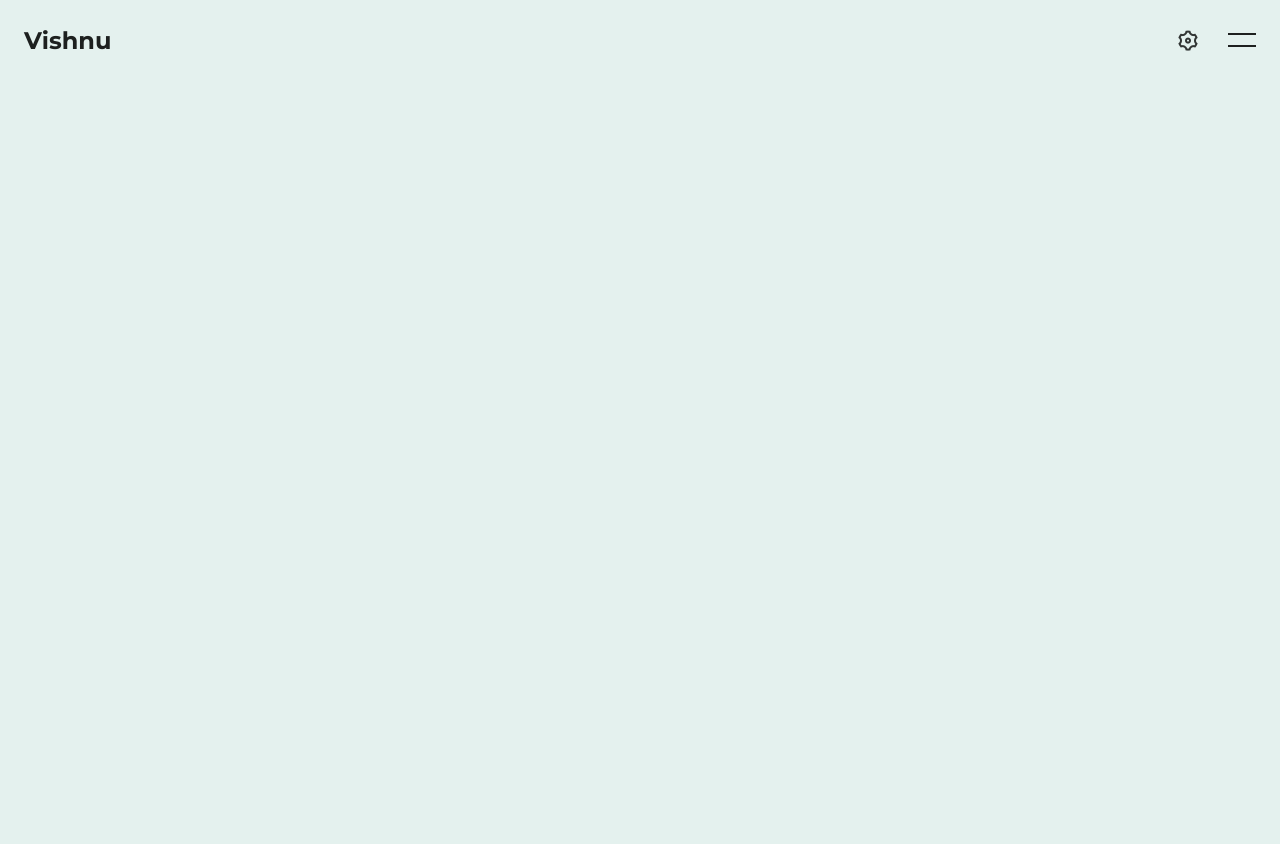
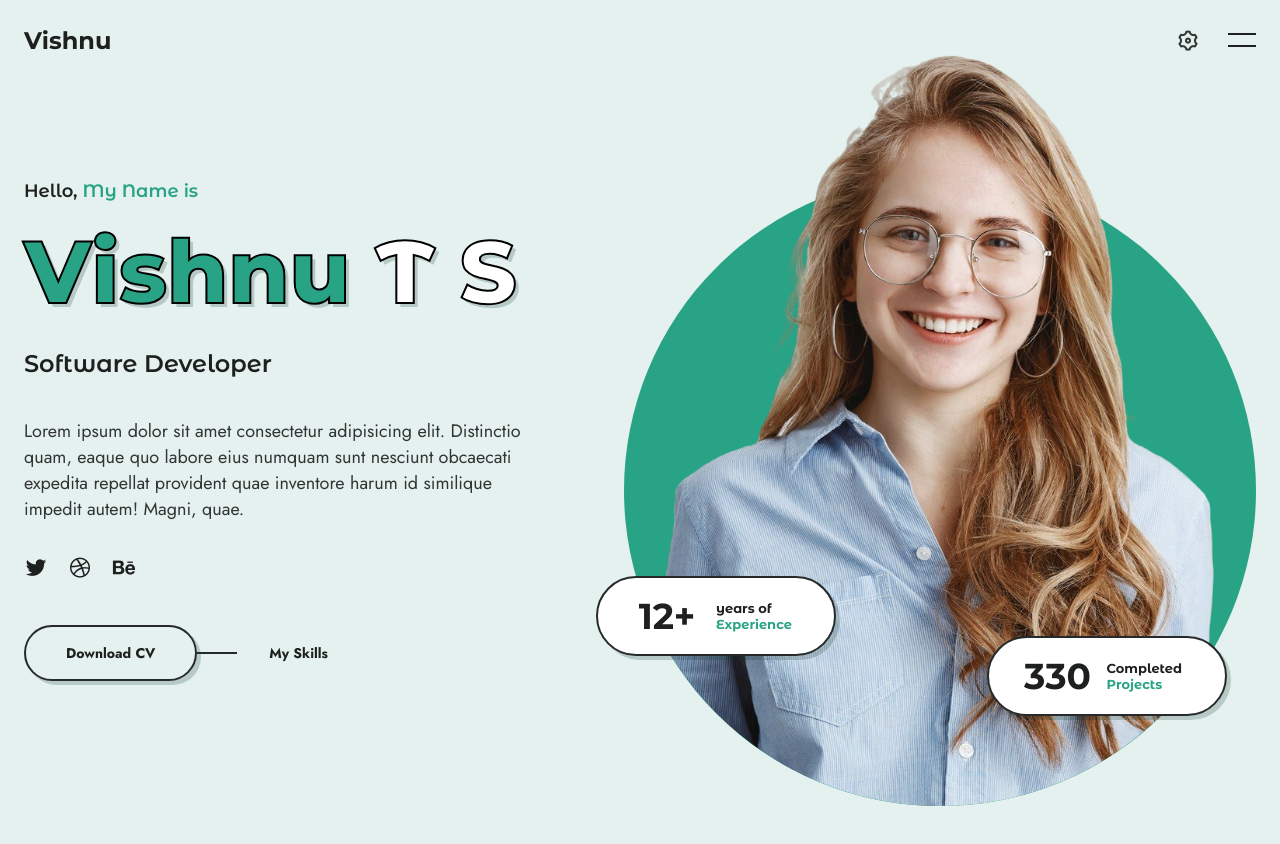
Before and after one commit to Vishnu-11124/Portfolio-vishnu, a plain HTML site: page index.html in a window 1280 px wide. Before the commit the page ends 800 px from the top, so only its background shows below. Drawn offline with nearby package versions, Linux system fonts and the light colour scheme.

Commit message:
home section completed

```diff
--- a/assets/css/styles.css
+++ b/assets/css/styles.css
@@ -109,6 +109,50 @@ textarea {
 
 .social-link:hover{
   color: var(--first-color);
+}
+
+.section{
+  padding-block: 7rem;
+}
+
+.btn,
+.home-link{
+  display: inline-block;
+  color: var(--title-color);
+  font-size: var(--small-font-size);
+  font-weight: var(--font-bold);
+  position: relative;
+}
+
+.btn{
+  border: 2px solid var(--border-color);
+  box-shadow: 4px 4px var(--shadow-color);
+  padding: 1rem 2.5rem;
+  border-radius: 3rem;
+  transition: color 0.7s var(--transition);
+}
+
+.btn:hover{
+  color: var(--white-color);
+}
+
+.btn::before{
+  content: '';
+  position: absolute;
+  inset: 2px;
+  background-color: var(--first-color);
+  border-radius: inherit;
+  transform: scale(0.3);
+  filter: blur(10px);
+  opacity: 0;
+  z-index: -10;
+  transition: all 0.7s var(--transition);
+}
+
+.btn:hover::before{
+  transform: scale(1);
+  filter: blur(0);
+  opacity: 1;
 }
 
 /*=============== LAYOUT ===============*/
@@ -236,7 +280,134 @@ textarea {
 /*=============== MAIN ===============*/
 
 /*=============== HOME ===============*/
+.home-container{
+  padding-block: 4.25rem;
+}
 
+.home-content{
+  position: relative;
+}
+
+.home-subtitle{
+  font-size: var(--large-font-size);
+  font-weight: var(--font-semi-bold);
+  margin-bottom: 1rem ;
+}
+
+.home-subtitle span,
+.home-title span{
+  color: var(--first-color);
+}
+
+.home-title{
+  font-size: var(--big-font-size);
+  font-weight: var(--font-black);
+  color: var(--white-color);
+  -webkit-text-stroke: 2px hsl(0, 0%, 0%);
+  text-shadow: 4px 4px var(--shadow-color);
+}
+
+.home-job{
+  font-size: var(--h3-font-size);
+  font-weight: var(--font-semi-bold);
+  margin-block: 1.5rem 2.5rem;
+}
+
+.home-banner{
+  position: absolute;
+  right: 0;
+  top: 50%;
+  transform: translateY(-50%);
+}
+
+.home-image-wrapper{
+  width: clamp(21rem, 12.6rem + 33.6vw, 42rem);
+  border-radius: 0 0 100vh 100vh;
+  overflow: hidden;
+}
+
+.home-image-wrapper::before{
+  content: '';
+  position: absolute;
+  background-color: var(--first-color);
+  border-radius: 50%;
+  inset: auto 0  0;
+  aspect-ratio: 1/1;
+}
+
+.home-profile{
+  position: relative;
+  z-index: 10;
+  aspect-ratio: 21/25;
+  object-fit: cover;
+}
+
+.home-data{
+  border: 2px solid var(--border-color);
+  background-color: var(--container-color);
+  box-shadow: 4px 4px var(--shadow-color);
+  padding-inline: 1.25rem;
+  width: 240px;
+  height: 80px;
+  border-radius: 3rem;
+  display: grid;
+  grid-template-columns: repeat(2, 1fr);
+  align-items: center;
+  position: absolute;
+  z-index: 100;
+}
+
+.home-data-one{
+  bottom: 20%;
+  left: clamp(-3.75rem, -4.65rem + 3.6vw, -1.5rem);
+}
+
+.home-data-two{
+  bottom: 12%;
+  right: clamp(-3rem, -5.2rem + 8.8vw, 2.5rem);
+}
+
+.home-data-no{
+  color: var(--title-color);
+  font-family: var(--second-font);
+  font-size: 2.25rem;
+  font-weight: var(--font-bold);
+  text-align: center;
+}
+
+.home-data-title{
+  font-size: var(--smaller-font-size);
+}
+
+.home-data-title span{
+  color: var(--first-color);
+}
+
+.home-description{
+  font-size: var(--large-font-size);
+  max-width: 520px;
+}
+
+.home-socials{
+  margin-block: 1.75rem 2.5rem;
+}
+
+.home-btns{
+  display: flex;
+  align-items: center;
+  column-gap: 4.5rem;
+}
+
+.home-link::before{
+  content: '';
+  position: absolute;
+  left: -124%;
+  top: 50%;
+  transform: translateY(-50%);
+  width: 40px;
+  height: 2px;
+  background-color: var(--border-color);
+}
 /*=============== SERVICES ===============*/
 
 /* Swiper */
--- a/index.html
+++ b/index.html
@@ -44,6 +44,48 @@
         </nav>
      </header>
 
+    <!-- Home section -->
+     <section class="home section">
+        <div class="home-container container">
+            <div class="home-content">
+                <h2 class="home-subtitle">Hello, <span>My Name is</span></h2>
+                <h1 class="home-title"><span>Vishnu </span> T S</h1>
+                <h3 class="home-job">Software Developer</h3>
+
+                <div class="home-banner">
+                    <div class="home-image-wrapper">
+                        <img src="assets/img/profile.png" alt="" class="home-profile">
+                    </div>
+
+                    <div class="home-data home-data-one">
+                        <span class="home-data-no">12+ </span>
+                        <h3 class="home-data-title">years of <span>Experience</span></h3>
+                    </div>
+
+                    <div class="home-data home-data-two">
+                        <span class="home-data-no">330 </span>
+                        <h3 class="home-data-title">Completed <span>Projects</span></h3>
+                    </div>
+
+                </div>
+
+                <p class="home-description">Lorem ipsum dolor sit amet consectetur adipisicing elit. Distinctio quam, eaque quo labore eius numquam sunt nesciunt obcaecati expedita repellat provident quae inventore harum id similique impedit autem! Magni, quae.
+                </p>
+
+                <div class="home-socials social-links">
+                    <a href="https://x.com/" target="_blank" class="social-link"><i class="ri-twitter-fill"></i></a>
+                    <a href="https://dribbble.com/" target="_blank" class="social-link"><i class="ri-dribbble-fill"></i></a>
+                    <a href="https://behance.com/" target="_blank" class="social-link"><i class="ri-behance-fill"></i></a>
+                </div>
+
+                <div class="home-btns">
+                    <a download="" href="assets/pdf/zoe-cv.pdf" class="btn">Download CV</a>
+                    <a href="#" class="home-link">My Skills</a>
+                </div>
+            </div>
+        </div>
+     </section>
+
 
     <!-- Custom javascript file -->
     <script src="assets/js/main.js"></script>
```
Also changed, not shown: assets/img/shape-1.png (deleted), assets/img/shape-2.png (deleted), assets/img/shape-3.png (deleted).
